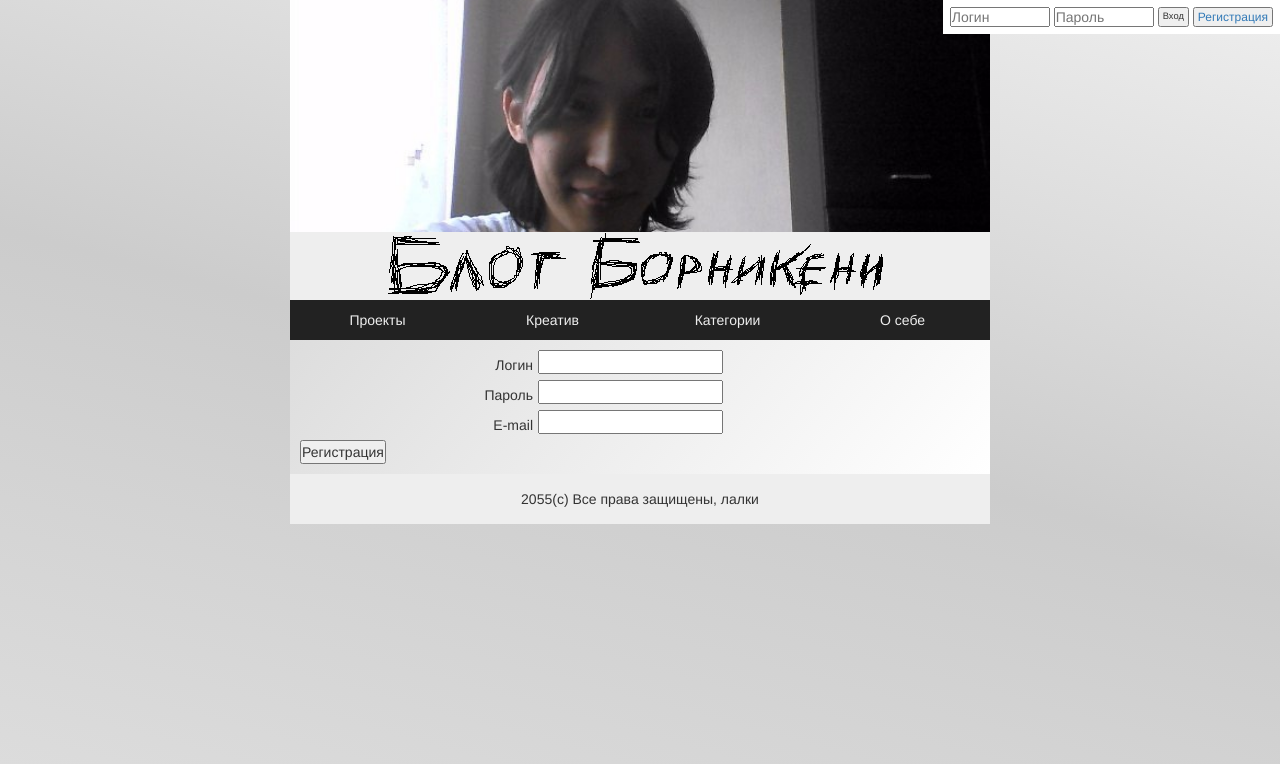
After one commit to scriptBoris/blog, a Django app: page /auth/register in a window 1280 px wide. The commit adds this page. Shown: the top 764 px of the page. Run offline with Django 3.2, Linux system fonts and the light colour scheme; some libraries are stand-ins or nearby versions.

Commit message:
modified:   blog/forms.py 	new file:   blog/migrations/0002_post_text_full.py 	new file:   blog/migrations/0003_auto_20170704_1515.py 	new file:   blog/migrations/0004_auto_20170704_1551.py 	modified:   blog/models.py 	modified:   blog/static/css/blog.css 	new file:   blog/static/css/logo_string - 123.png 	new file:   blog/static/css/logo_string.png 	modified:   blog/static/css/post_delete.png 	modified:   blog/static/css/post_edit.png 	new file:   blog/static/css/rate.png 	modified:   blog/templates/blog/base.html 	modified:   blog/templates/blog/post_detail.html 	modified:   blog/templates/blog/post_list.html 	new file:   blog/templates/blog/register.html 	deleted:    blog/templates/blog/user_register.html 	modified:   blog/urls.py 	modified:   blog/views.py

```diff
--- a/blog/models.py
+++ b/blog/models.py
@@ -8,6 +8,8 @@ class Post(models.Model):
     author = models.ForeignKey('auth.User')
     title = models.CharField(max_length=200)
     text = models.TextField()
+    text_full = models.TextField()
+    rate = models.IntegerField(default=0)
     created_date = models.DateTimeField(
             default=timezone.now)
     published_date = models.DateTimeField(
--- a/blog/static/css/blog.css
+++ b/blog/static/css/blog.css
@@ -9,6 +9,11 @@ body {
    background-attachment: fixed;
    background-repeat: no-repeat;
 	background: linear-gradient(15deg, #ddd, #ccc, #eee);
+}
+
+.clear {
+   clear: both;
+   overflow: hidden;
 }
 
 #site {
@@ -26,22 +31,24 @@ body {
    background-size: 700px;
    z-index: 0;
 }
+#logo div{
+   position: relative;
+   top: 232px;
+   width: 100%;
+   float: left;
+   background-color: #EEE;
+   width: 100%;
+   height:68px;
+}
 #logo a{
    display: block;
-   position:relative;
-   float: left;
-   top: 232px;
    width: 100%;
+   height: 68px;
    text-align: center;
-   background: linear-gradient(90deg, #ddd, #eee, #ddd);
-   color: #444;
-   font-size: 36pt;
-   text-decoration: none;
-   font-family: 'Lobster', cursive;
+   background: url(logo_string.png);
 }
-#logo a:hover {
-   background: linear-gradient(90deg, #eee, #ddd, #eee);
-   color: #000;
+#logo div:hover {
+   background-color: #fff;
 }
 #userBox{
    position:absolute;
@@ -119,7 +126,6 @@ body {
   display: block;
 }
 #content{
-   display: block;
    float:left;
    width: 100%;
    background-color: #ccc;
@@ -127,15 +133,19 @@ body {
 }
 
 .post {
+   display: block;
+   position: relative;
    float: left;
    width: 100%;
    padding: 10px;
    background: linear-gradient(130deg, #ddd, #eee, #fff);
+   word-wrap: break-word;
 }
 .post_head{
+   position: relative;
    float:left;
    padding: 0 0 10px 10px;
-   width: 98%;
+   width: 100%;
 }
 .post_date{
    float:right;
@@ -158,22 +168,47 @@ body {
    color: #000;
 }
 .post_edit, .post_delete {
-   display: block;
    float:right;
-   position:relative;
-   height:38px;
-   width:38px;
+   height:28px;
+   width:28px;
+   margin: 2px;
 }
 .post_edit  {background-image: url(post_edit.png);}
 .post_delete{background-image: url(post_delete.png);}
-.post_text p{
-   padding: 0 10px 0 10px;
+.post_text {
+   text-align: left;
+}
+.post_footer {
    display: block;
-   float:left;
-}
-.post-form label{
-
+   position: relative;
+   float:right;
 }
 .post-form textarea, .post-form input{
    width:100%;
 }
+#reg_form span{
+   position: relative;
+   float:left;
+   width:35%;
+   text-align: right;
+   padding: 5px;
+}
+#reg_from input{
+   position: relative;
+   float:left;
+   padding:5px;
+
+}
+footer{
+   display: block;
+   position:relative;
+   float:left;
+   width:100%;
+   background-color: #EEE;
+}
+footer div{
+   width: 100%;
+   line-height: 50px;
+   margin:auto;
+   text-align: center;
+}
--- a/blog/templates/blog/base.html
+++ b/blog/templates/blog/base.html
@@ -11,7 +11,7 @@
    <div id="site">
       <div id="head">
          <div id="logo">
-            <a href="/">Bornikkeny blog</a>
+            <div><a href="/"> </a></div>
          </div>
          {% if user.is_authenticated == False %}
             <div id="userBox">
@@ -74,6 +74,9 @@
          {% block content %}
          {% endblock %}
       </div>
+      <footer>
+         <div>2055(c) Все права защищены, лалки</div>
+      </footer>
    </div>
 </body>
 </html>
--- a/blog/templates/blog/post_detail.html
+++ b/blog/templates/blog/post_detail.html
@@ -12,6 +12,9 @@
       {% endif %}
       <a class="post_title" href="{% url 'post_detail' pk=post.pk %}">{{ post.title }}</a>
    </div>
-   <span class="post_text"><p>{{ post.text|linebreaksbr }}</p></span>
+   <div class="post_text">{{ post.text_full }}</div>
+   <div class="post_footer">
+      Рейтинг: {{ post.rate }}
+   </div>
 </div>
 {% endblock  %}
--- a/blog/templates/blog/post_list.html
+++ b/blog/templates/blog/post_list.html
@@ -8,7 +8,10 @@
             <span class="post_date">опубликованно: {{ post.published_date }}</span>
             <a class="post_title" href="{% url 'post_detail' pk=post.pk %}">{{ post.title }}</a>
          </div>
-         <span class="post_text"><p>{{ post.text|linebreaksbr }}</p></span>
+         <div class="post_text">{{ post.text }}</div>
+         <div class="post_footer">
+            Рейтинг: {{ post.rate }}
+         </div>
       </div>
    {% endfor %}
 {% endblock content %}
--- /dev/null
+++ b/blog/templates/blog/register.html
@@ -0,0 +1,15 @@
+{% extends 'blog/base.html' %}
+
+{% block content %}
+   <div class="post">
+      <form id="reg_form" method="POST" action="http://{{ request.get_host }}/auth/register">{% csrf_token %}
+         <span>Логин</span><input type="text"     name="login"></section>
+         <div class="clear"></div>
+         <span>Пароль</span><input type="password" name="password"></section>
+         <div class="clear"></div>
+         <span>E-mail</span><input type="text"     name="email"></section>
+         <div class="clear"></div>
+         <button type="submit">Регистрация</button>
+      </form>
+   </div>
+{% endblock %}
--- a/blog/urls.py
+++ b/blog/urls.py
@@ -9,4 +9,5 @@ urlpatterns = [
     url(r'^post/(?P<pk>[0-9]+)/delete/$', views.post_delete,   name='post_delete'),
     url(r'^auth/login',                   views.login,         name='login'),
     url(r'^auth/logout',                  views.logout,        name='logout'),
+    url(r'^auth/register',                views.register,      name='register'),
 ]
--- a/blog/views.py
+++ b/blog/views.py
@@ -1,22 +1,11 @@
 from django.template  import *
 from django.http      import HttpResponse
 from django.contrib   import auth
+from django.contrib.auth.models import User
 from django.shortcuts import render, get_object_or_404, redirect
 from django.utils     import timezone
 from .models          import Post
 from .forms           import PostForm
-
-def login(request):
-    login = request.POST['login']
-    password = request.POST['password']
-    user = auth.authenticate(username=login, password=password)
-    if user is not None:
-        auth.login(request, user)
-    return redirect("/")
-
-def logout(request):
-    auth.logout(request)
-    return redirect("/")
 
 def post_list(request):
     posts = Post.objects.filter(published_date__lte=timezone.now()).order_by('published_date')
@@ -58,5 +47,23 @@ def post_delete(request, pk):
     Post.objects.filter(pk=pk).delete()
     return redirect('post_list')
 
-def user_register(request):
-    return
+def register(request):
+    if request.method == "POST":
+        user = User.objects.create_user(request.POST['login'], request.POST['email'], request.POST['password'] )
+        user.save()
+        if User == None:
+            render(request, 'blog/register.html')
+        render(request, 'blog/post_list.html')
+    return render(request, 'blog/register.html')
+
+def login(request):
+    login = request.POST['login']
+    password = request.POST['password']
+    user = auth.authenticate(username=login, password=password)
+    if user is not None:
+        auth.login(request, user)
+    return redirect("/")
+
+def logout(request):
+    auth.logout(request)
+    return redirect("/")
```
Also changed, not shown: blog/forms.py (+1 -9 lines), blog/migrations/0002_post_text_full.py (added), blog/migrations/0003_auto_20170704_1515.py (added), blog/migrations/0004_auto_20170704_1551.py (added), blog/static/css/logo_string - 123.png (added), blog/static/css/logo_string.png (added), blog/static/css/post_delete.png, blog/static/css/post_edit.png, blog/static/css/rate.png (added), blog/templates/blog/user_register.html (deleted), 1 other file.
